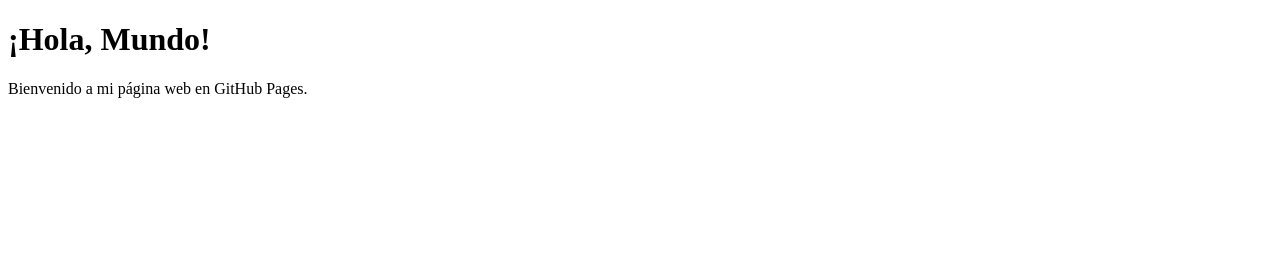
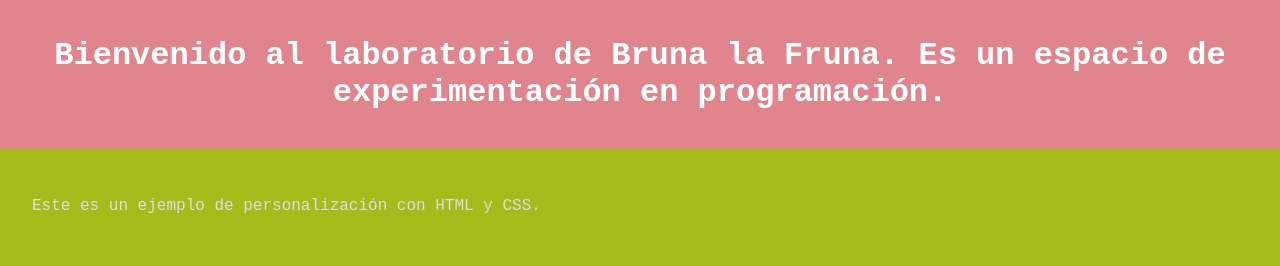
Before and after one commit to fruna-lab/-prueba1-.github.io, a plain HTML site: page index.html in a window 1280 px wide. Drawn offline with Linux system fonts and the light colour scheme.

Commit message:
Update index.html

```diff
--- a/index.html
+++ b/index.html
@@ -1,10 +1,34 @@
 <!DOCTYPE html>
-<html>
+<html lang="es">
 <head>
-    <title>Mi Página Web</title>
+    <meta charset="UTF-8">
+    <meta name="viewport" content="width=device-width, initial-scale=1.0">
+    <title>Fruna's Lab</title>
+    <style>
+        body {
+            font-family: Roboto Mono, courier new;
+            background-color: #A5BB1A;
+            color: #DEDDE2;
+            margin: 0;
+            padding: 0;
+        }
+        header {
+            background: #E0858E;
+            color: white;
+            padding: 1rem;
+            text-align: center;
+        }
+        main {
+            padding: 2rem;
+        }
+    </style>
 </head>
 <body>
-    <h1>¡Hola, Mundo!</h1>
-    <p>Bienvenido a mi página web en GitHub Pages.</p>
+    <header>
+        <h1>Bienvenido al laboratorio de Bruna la Fruna. Es un espacio de experimentación en programación.</h1>
+    </header>
+    <main>
+        <p>Este es un ejemplo de personalización con HTML y CSS.</p>
+    </main>
 </body>
 </html>
```
